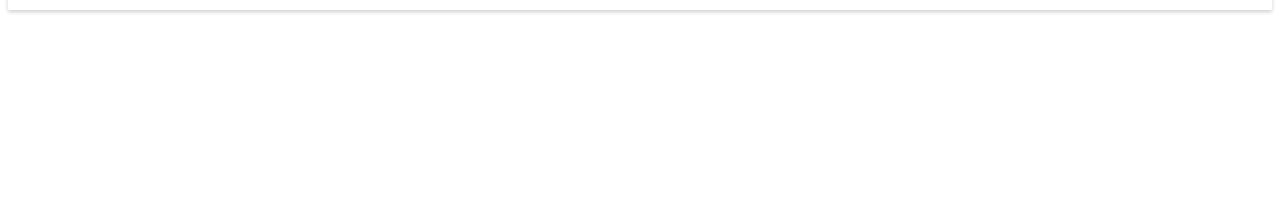
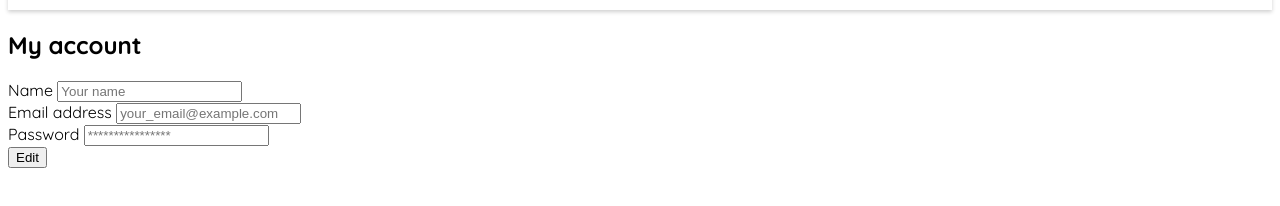
Before and after one commit to nicolascabezas1/GarageSale, a plain HTML site: page myAccount.html in a window 1280 px wide. Shown: the part 58-264 px from the top of the page. Drawn offline with Linux system fonts and the light colour scheme.

Commit message:
Added layout form

```diff
--- a/myAccount.html
+++ b/myAccount.html
@@ -30,5 +30,28 @@
         <img src="assets/icon_shopping_cart_notification.svg" alt="Cart shopping">
     </section>
 </header>
+<main class="main-container">
+    <h2>
+        My account
+    </h2>
+    <section>
+        <form action="/createAccount" method="post" class="form-container">
+            <div class="form-group">
+                <label for="name" class="form-label">Name</label>
+                <input type="text" id="name" name="name" placeholder="Your name" class="form-input">
+            </div>
+            <div class="form-group">
+                <label for="email_address" class="form-label">Email address</label>
+                <input type="email" id="email_address" name="email_address" placeholder="your_email@example.com"
+                       class="form-input">
+            </div>
+            <div class="form-group">
+                <label for="password" class="form-label">Password</label>
+                <input type="password" id="password" name="password" placeholder="****************" class="form-input">
+            </div>
+            <button type="submit" class="primary-bottom create-account">Edit</button>
+        </form>
+    </section>
+</main>
 </body>
 </html>
```
